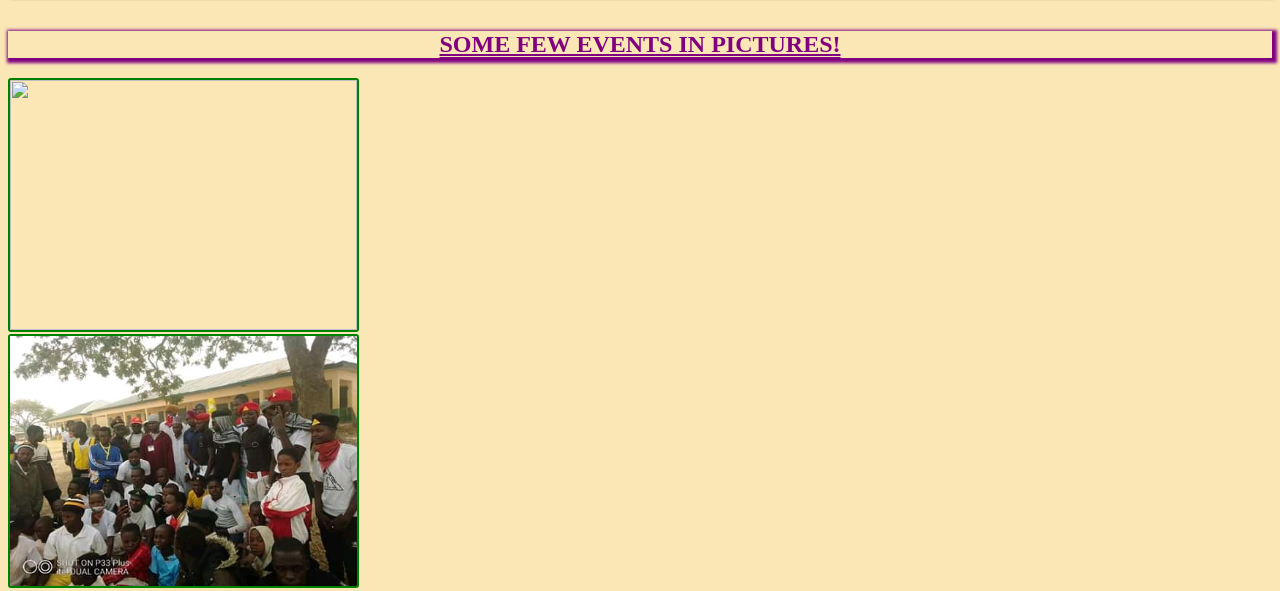
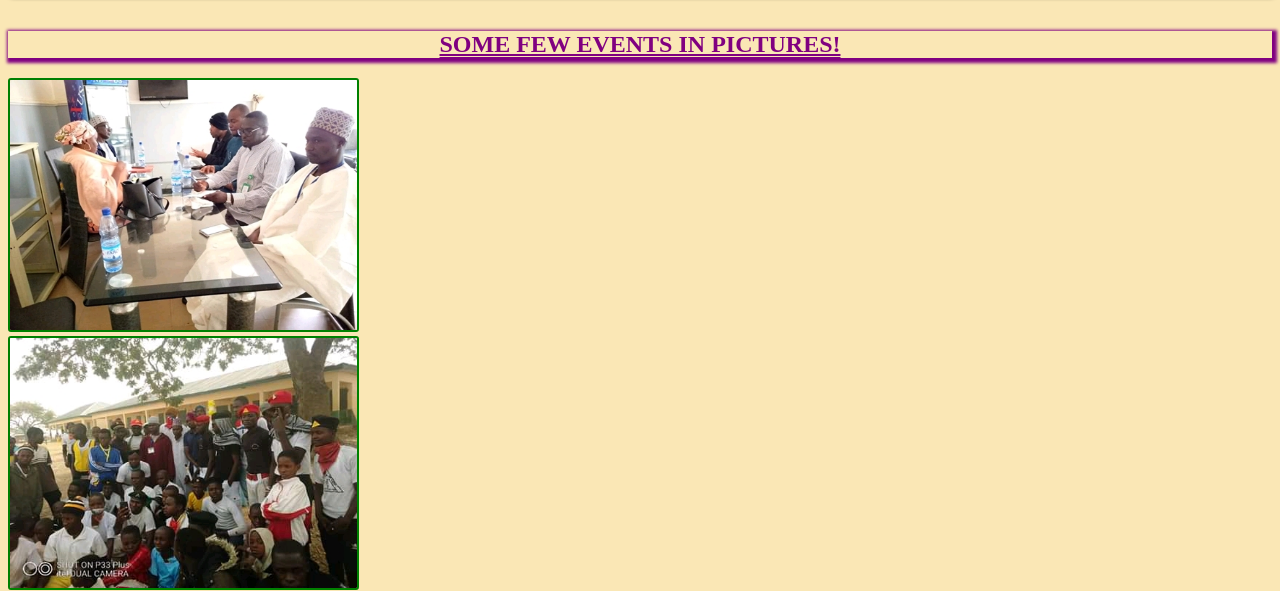
Before and after one commit to sheikhmusaaliyu/Sh, a plain HTML site: page gallery.html in a window 1280 px wide. Shown: the part 151-742 px from the top of the page. Drawn offline with Linux system fonts and the light colour scheme.

Commit message:
Update gallery.html

```diff
--- a/gallery.html
+++ b/gallery.html
@@ -37,7 +37,7 @@
 <br>
 
 <h2> SOME FEW EVENTS IN PICTURES! </h2>
-<img src="ass/pix a.jpg"  /> <br>
+<img src="assets/pix a.jpg"  /> <br>
 <img src="assets/pix b.jpg"  /> <br>
 <img src="assets/pix c.jpg"  /> <br>
 <img src="assets/pix d.jpg"  /> <br>
```
